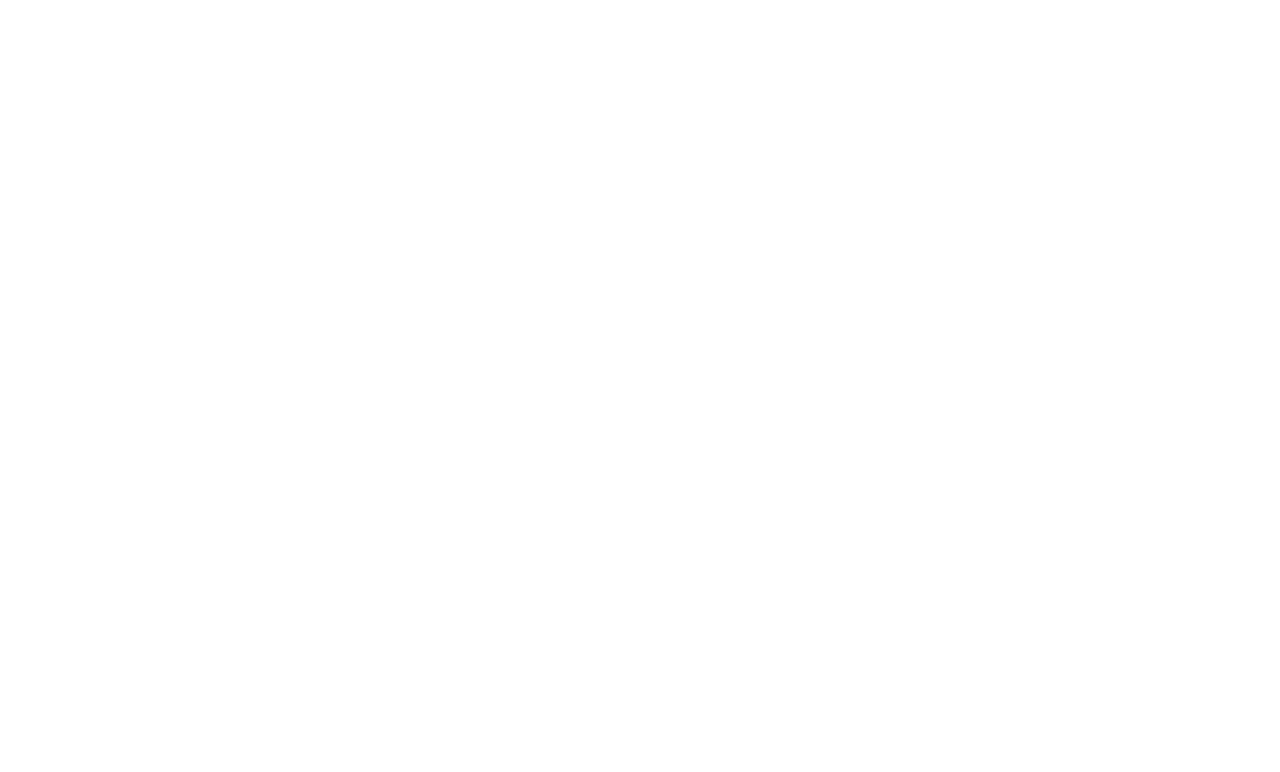
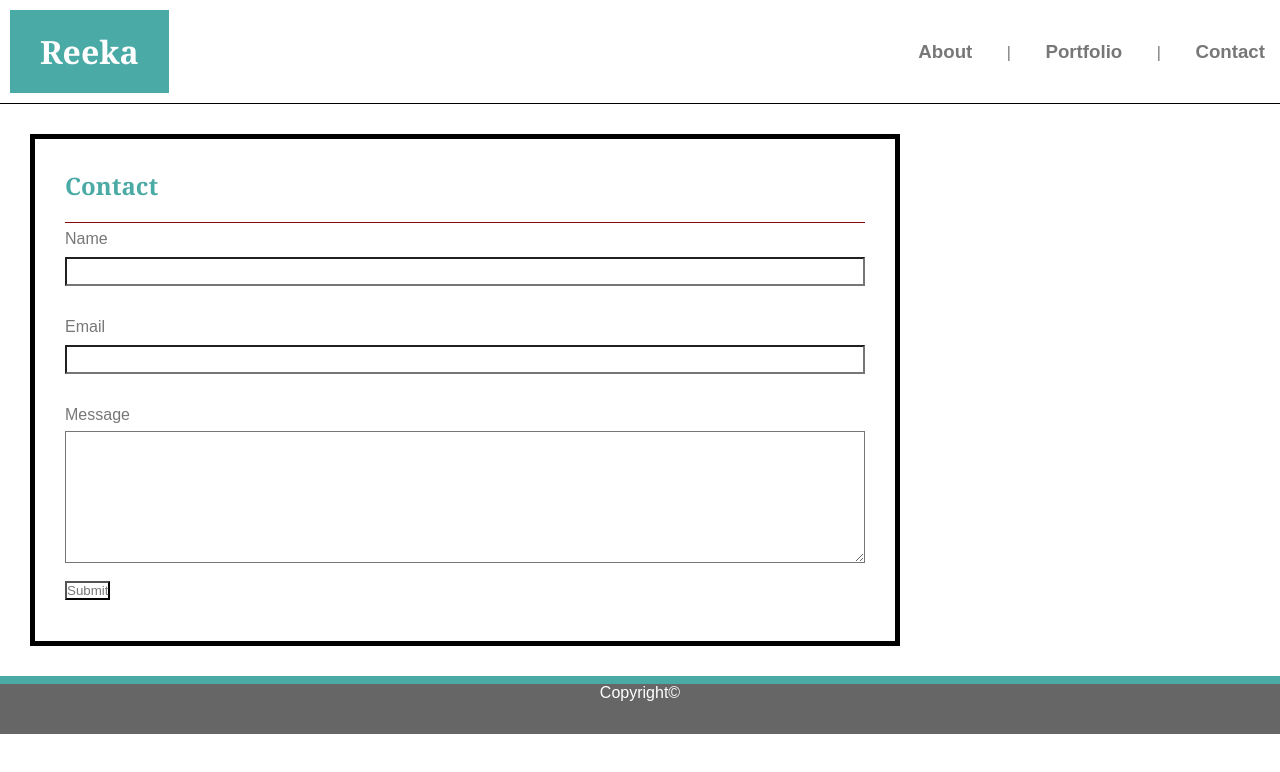
Before and after one commit to reekamaharaj/Basic-Portfolio, a plain HTML site: page contact.html in a window 1280 px wide. Drawn offline with Linux system fonts and the light colour scheme.

Commit message:
added content to contact and portfolio files, added pictures for portfolio and finshed up the basic skeleton of all pages, will need to finish formatting the css file

```diff
--- a/assets/css/style.css
+++ b/assets/css/style.css
@@ -6,7 +6,7 @@
     padding: 0;
 }
 
-li {
+#nav li {
     list-style: none;
     display: inline-block;
     padding: 15px;
@@ -47,6 +47,8 @@ h2 {
     margin: 30px;
     padding: 30px;
     border: 5px solid black;
+    display: inline-block;
+    width: 800px
 }
 
 footer {
@@ -75,6 +77,39 @@ img {
     padding-top: 40px;
     padding-right:20px;
 }
+
+form {
+    margin-bottom: 5px;
+    line-height: 2;
+    text-align: justify;
+}
+
+#form li {
+    list-style: none;
+
+}
+
+input {
+    width: 100%;
+    padding: 5px;
+    box-sizing: border-box;
+    margin-bottom: 25px;
+}
+
+textarea {
+    width: 100%;
+    padding: 50px;
+    box-sizing: border-box;
+}
+
+label {
+
+}
+/*#form {
+    list-style: none;
+    display: table;
+} /*
+
     /*    position: absolute;
     bottom:0; */
  /*
--- a/contact.html
+++ b/contact.html
@@ -0,0 +1,57 @@
+<!DOCTYPE html>
+<html lang="en">
+
+<head>
+    <meta charset="UTF-8">
+    <link rel="stylesheet" type="text/css" href="assets/css/style.css">
+    <title>Contact</title>
+</head>
+
+<body>
+
+    <header>
+        <h1>Reeka</h1>
+        <nav>
+            <ul id="nav">
+                <li><h3><a href="index.html">About</a></h3></li>
+                <li>|</li>
+                <li><h3><a href="portfolio.html">Portfolio</a></h3></li>
+                <li>|</li>
+                <li><h3><a href="contact.html">Contact</a></h3></li>
+            </ul>
+        </nav>
+    </header>
+
+    <div class="container">
+
+        <h2>Contact</h2>
+
+        <form>
+            <ul id="form">
+                <li id="form">
+                    <label for="name">Name</label> <br>
+                    <input type="text" id="name" name="user_name">
+                </li>
+                <li id="form">
+                    <label for="email">Email</label><br>
+                    <input type="email" id="mail" name="user_mail">
+                </li>
+                <li id="form">
+                    <label for="msg">Message</label> <br>
+                    <textarea  id="msg" name="user_message"></textarea>
+                </li>
+                <li class="button">
+                    <button type="submit">Submit</button>
+                </li>
+            </ul>
+        </form>
+
+
+    </div>
+
+    <footer>
+            Copyright©
+    </footer>
+
+</body>
+</html>
```
Also changed, not shown: index.html (+3 -3 lines), portfolio.html (+41 -0 lines), assets/images/avatar.png (renamed from assets/images/94097_yRlL7nNI.png), assets/images/clara1.jpg (added), assets/images/ember.jpg (added), assets/images/emberandyuffie.jpg (added), assets/images/yuffie1.jpg (added), assets/images/yuffie2.jpg (added), assets/images/yuffie3.jpg (added), assets/images/yuffie4.jpg (added), 1 other file.
